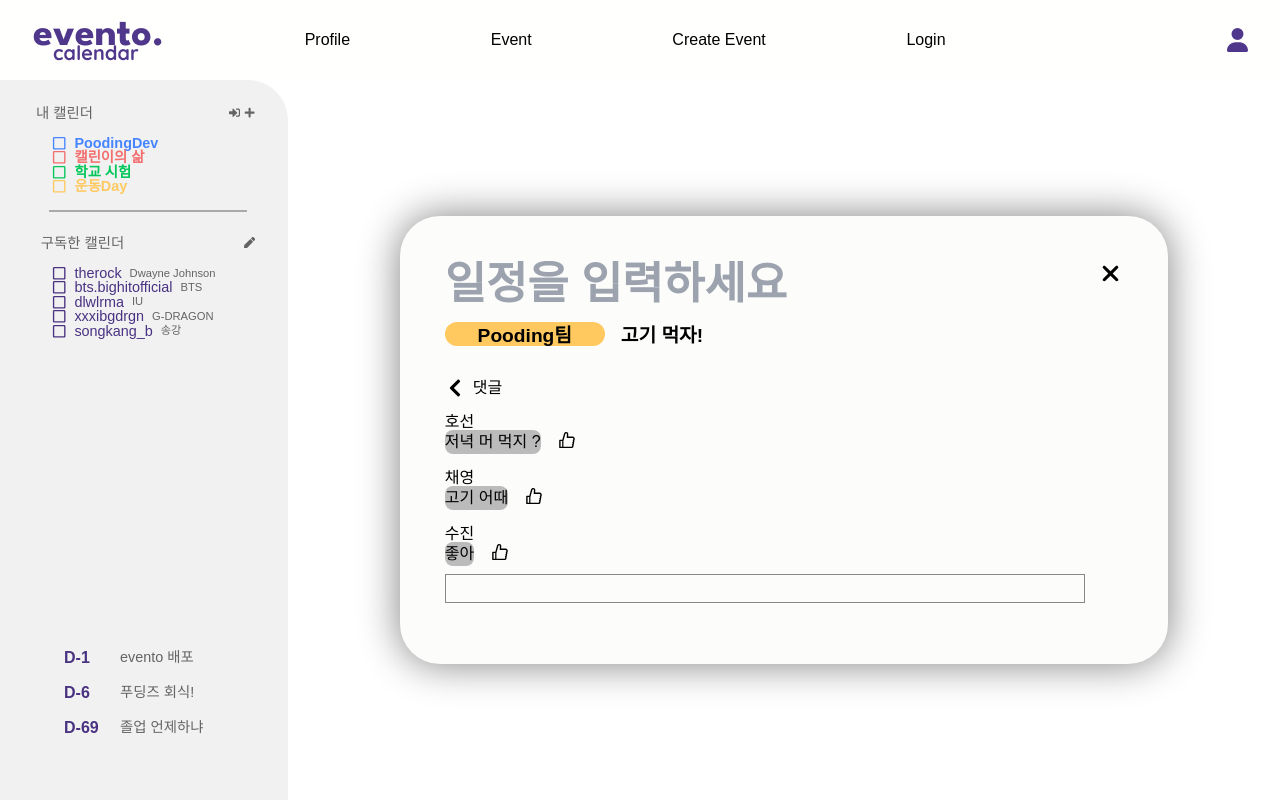
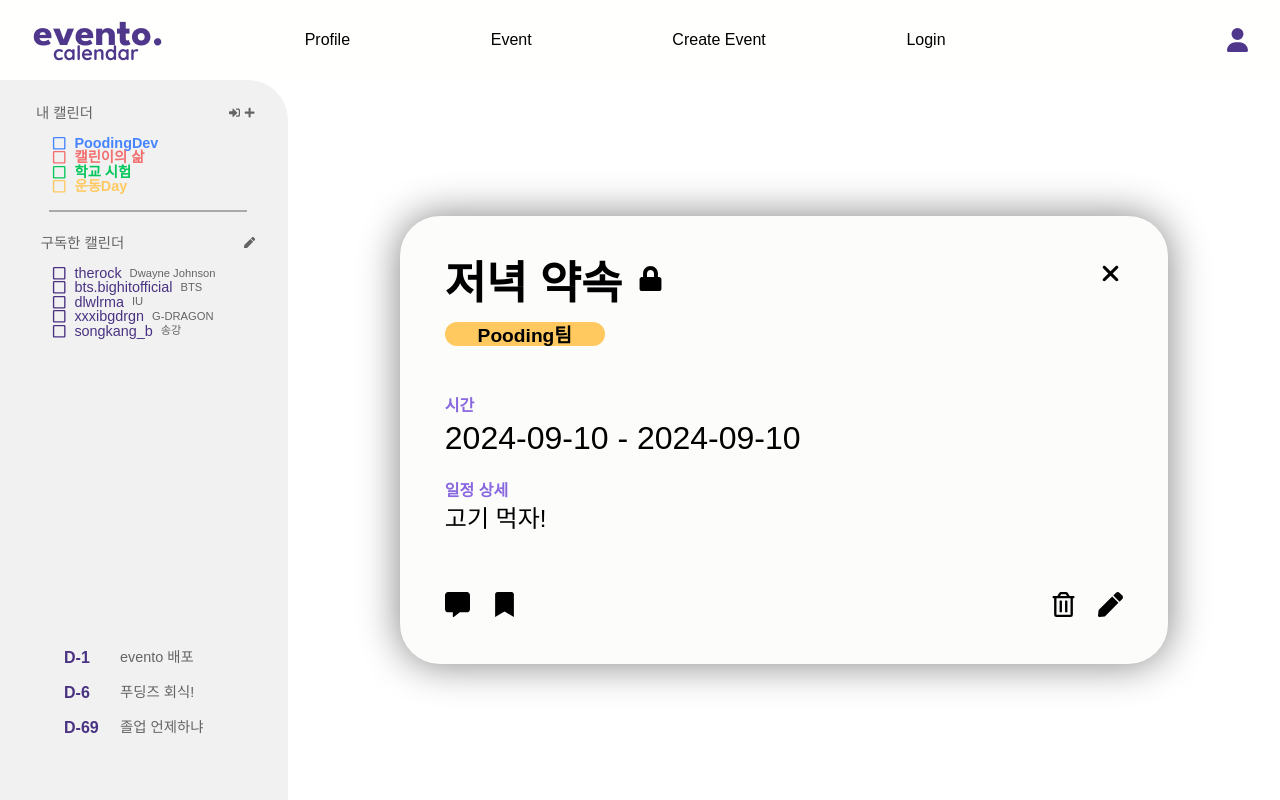
Before and after one commit to PoodingDev/Evento_FE, a React (Vite) app: page /event in a window 1280 px wide. Built offline with nearby package versions, Linux system fonts and the light colour scheme.

Commit message:
Feat: #7 isEdit, isComment 수정 및 버튼 UI 위치 수정

```diff
--- a/src/components/CreateEventModal.jsx
+++ b/src/components/CreateEventModal.jsx
@@ -60,11 +60,11 @@ export default function CreateEvent() {
 
         {/* 기타 아이콘 */}
         <div className="flex flex-wrap justify-between">
-          <p className="text-[1.2rem] font-medium text-eventoPurple">
+          <p className="text-[1.2rem] font-medium leading-[3rem] text-eventoPurple">
             구독자에게 공개
           </p>
-          <FaToggleOn size={25} />
-          <div className="ml-[17rem] h-[3rem] w-[5.2rem] rounded-[0.5rem] border-[0.1rem] border-solid border-eventoPurple text-center text-[1.2rem] font-medium leading-[3rem] text-eventoPurple">
+          <FaToggleOn size={25} className="mt-[0.7rem]" />
+          <div className="ml-[20rem] h-[3rem] w-[5.2rem] rounded-[0.5rem] border-[0.1rem] border-solid border-eventoPurple text-center text-[1.2rem] font-medium leading-[3rem] text-eventoPurple">
             취소
           </div>
           <div className="h-[3rem] w-[5.2rem] rounded-[0.5rem] border-[0.1rem] border-solid bg-eventoPurple text-center text-[1.2rem] font-medium leading-[3rem] text-eventoWhite">
--- a/src/components/EventInfoModal.jsx
+++ b/src/components/EventInfoModal.jsx
@@ -31,6 +31,12 @@ export default function EventInfo() {
         <div className="flex flex-wrap justify-between">
           {/* 이벤트 제목 */}
           {isEdit ? (
+            <input
+              type="text"
+              placeholder="일정을 입력하세요"
+              className="h-[3.8rem] w-[30rem] bg-transparent pb-[1rem] text-[2.8rem] font-bold"
+            />
+          ) : (
             <div className="flex">
               <div className="h-[3.8rem] pb-[1rem] text-[2.8rem] font-bold">
                 저녁 약속
@@ -39,29 +45,12 @@ export default function EventInfo() {
                 <FaLock size={25} />
               </div>
             </div>
-          ) : (
-            <input
-              type="text"
-              placeholder="일정을 입력하세요"
-              className="h-[3.8rem] w-[30rem] bg-transparent pb-[1rem] text-[2.8rem] font-bold"
-            />
           )}
           <FaXmark size={25} />
         </div>
 
         {/* 캘린더 제목 */}
         {isComment ? (
-          isEdit ? (
-            <div className="mb-[3.3rem] h-[1.5rem] w-[10rem] rounded-[3rem] bg-eventoYellow text-center text-[1.2rem] font-bold leading-[1.7rem]">
-              Pooding팀
-            </div>
-          ) : (
-            <div className="mb-[3.3rem] flex h-[1.5rem] w-[10rem] justify-center rounded-[3rem] bg-eventoYellow text-center text-[1.2rem] font-bold leading-[1.7rem]">
-              <FaCaretDown size={25} />
-              <p>Pooding팀</p>
-            </div>
-          )
-        ) : (
           <div className="flex">
             <div className="mb-[2rem] h-[1.5rem] w-[10rem] rounded-[3rem] bg-eventoYellow text-center text-[1.2rem] font-bold leading-[1.7rem]">
               Pooding팀
@@ -70,20 +59,26 @@ export default function EventInfo() {
               고기 먹자!
             </div>
           </div>
+        ) : isEdit ? (
+          <div className="mb-[3.3rem] flex h-[1.5rem] w-[10rem] justify-center rounded-[3rem] bg-eventoYellow text-center text-[1.2rem] font-bold leading-[1.7rem]">
+            <FaCaretDown size={25} />
+            <p>Pooding팀</p>
+          </div>
+        ) : (
+          <div className="mb-[3.3rem] h-[1.5rem] w-[10rem] rounded-[3rem] bg-eventoYellow text-center text-[1.2rem] font-bold leading-[1.7rem]">
+            Pooding팀
+          </div>
         )}
 
         {/* 시간 */}
         {isComment ? (
-          isEdit ? (
-            <>
-              <div className="mb-[0.5rem] text-[1rem] font-bold text-eventoPurple">
-                시간
+          <div className="flex">
+            <FaChevronLeft size={20} onClick={toggleIsComment} />
+            <div className="mb-[1rem] ml-[0.5rem] font-medium leading-[1.3rem]">
+              댓글
             </div>
-              <div className="mb-[1.8rem] h-[2rem] w-[24rem] text-[2rem] font-medium">
-                2024-09-10 - 2024-09-10
           </div>
-            </>
-          ) : (
+        ) : isEdit ? (
           <>
             <div className="mb-[0.5rem] text-[1rem] font-bold text-eventoPurple">
               시간
@@ -104,44 +99,19 @@ export default function EventInfo() {
               />
             </div>
           </>
-          )
         ) : (
-          <div className="flex">
-            <FaChevronLeft size={20} onClick={toggleIsComment} />
-            <div className="mb-[1rem] ml-[0.5rem] font-medium leading-[1.3rem]">
-              댓글
+          <>
+            <div className="mb-[0.5rem] text-[1rem] font-bold text-eventoPurple">
+              시간
             </div>
+            <div className="mb-[1.8rem] h-[2rem] w-[24rem] text-[2rem] font-medium">
+              2024-09-10 - 2024-09-10
             </div>
+          </>
         )}
 
         {/* 일정 상세 */}
         {isComment ? (
-          isEdit ? (
-            isComment ? (
-              <>
-                <div className="mb-[0.5rem] text-[1rem] font-bold text-eventoPurple">
-                  일정 상세
-                </div>
-                <div className="mb-[3.5rem] h-[1.8rem] w-[40rem] text-[1.5rem] font-medium">
-                  고기 먹자!
-                </div>
-              </>
-            ) : (
-              <div></div>
-            )
-          ) : (
-            <>
-              <div className="mb-[0.5rem] text-[1rem] font-bold text-eventoPurple">
-                일정 상세
-              </div>
-              <input
-                type="text"
-                placeholder="무슨 일정인가요?"
-                className="mb-[3.5rem] h-[1.8rem] w-[40rem] bg-transparent text-[1.5rem] font-medium"
-              />
-            </>
-          )
-        ) : (
           <div className="h-[10rem] overflow-auto">
             <div className="mb-[1rem] flex flex-wrap">
               <div className="w-[42rem] font-medium">호선</div>
@@ -172,26 +142,41 @@ export default function EventInfo() {
               <AiOutlineLike size={20} />
             </div>
           </div>
+        ) : isEdit ? (
+          <>
+            <div className="mb-[0.5rem] text-[1rem] font-bold text-eventoPurple">
+              일정 상세
+            </div>
+            <input
+              type="text"
+              placeholder="무슨 일정인가요?"
+              className="mb-[1.8rem] h-[1.8rem] w-[40rem] bg-transparent text-[1.5rem] font-medium"
+            />
+          </>
+        ) : (
+          <>
+            <div className="mb-[0.5rem] text-[1rem] font-bold text-eventoPurple">
+              일정 상세
+            </div>
+            <div className="mb-[3.5rem] h-[1.8rem] w-[40rem] text-[1.5rem] font-medium">
+              고기 먹자!
+            </div>
+          </>
         )}
 
         {/* 기타 아이콘 */}
         {isComment ? (
-          isEdit ? (
+          <input
+            type="text"
+            className="bottom relative h-[1.8rem] w-[40rem] border-[0.1rem] border-darkGray bg-transparent"
+          />
+        ) : isEdit ? (
           <div className="flex flex-wrap justify-between">
-              <FaCommentAlt size={25} onClick={toggleIsComment} />
-              <div className="pr-[32rem]">
-                <FaBookmark size={25} />
-              </div>
-              <FaRegTrashAlt size={25} />
-              <FaPen size={25} onClick={toggleIsEdit} />
-            </div>
-          ) : (
-            <div className="flex flex-wrap justify-between">
-              <p className="text-[1.2rem] font-medium text-eventoPurple">
+            <p className="text-[1.2rem] font-medium leading-[3rem] text-eventoPurple">
               구독자에게 공개
             </p>
-              <FaToggleOn size={25} />
-              <div className="ml-[17rem] h-[3rem] w-[5.2rem] rounded-[0.5rem] border-[0.1rem] border-solid border-eventoPurple text-center text-[1.2rem] font-medium leading-[3rem] text-eventoPurple">
+            <FaToggleOn size={25} className="mt-[0.7rem]" />
+            <div className="ml-[20rem] h-[3rem] w-[5.2rem] rounded-[0.5rem] border-[0.1rem] border-solid border-eventoPurple text-center text-[1.2rem] font-medium leading-[3rem] text-eventoPurple">
               취소
             </div>
             <div
@@ -201,12 +186,15 @@ export default function EventInfo() {
               저장
             </div>
           </div>
-          )
         ) : (
-          <input
-            type="text"
-            className="bottom relative h-[1.8rem] w-[40rem] border-[0.1rem] border-darkGray bg-transparent"
-          />
+          <div className="flex flex-wrap justify-between">
+            <FaCommentAlt size={25} onClick={toggleIsComment} />
+            <div className="pr-[32rem]">
+              <FaBookmark size={25} />
+            </div>
+            <FaRegTrashAlt size={25} />
+            <FaPen size={25} onClick={toggleIsEdit} />
+          </div>
         )}
       </div>
     </div>
```
Lines whose indentation alone changed are shown as unchanged.
